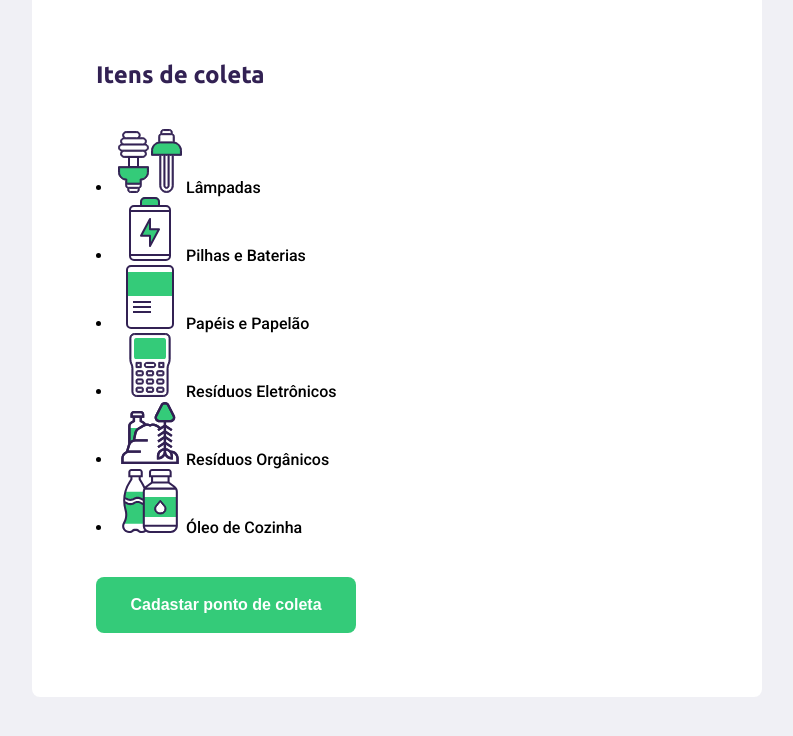
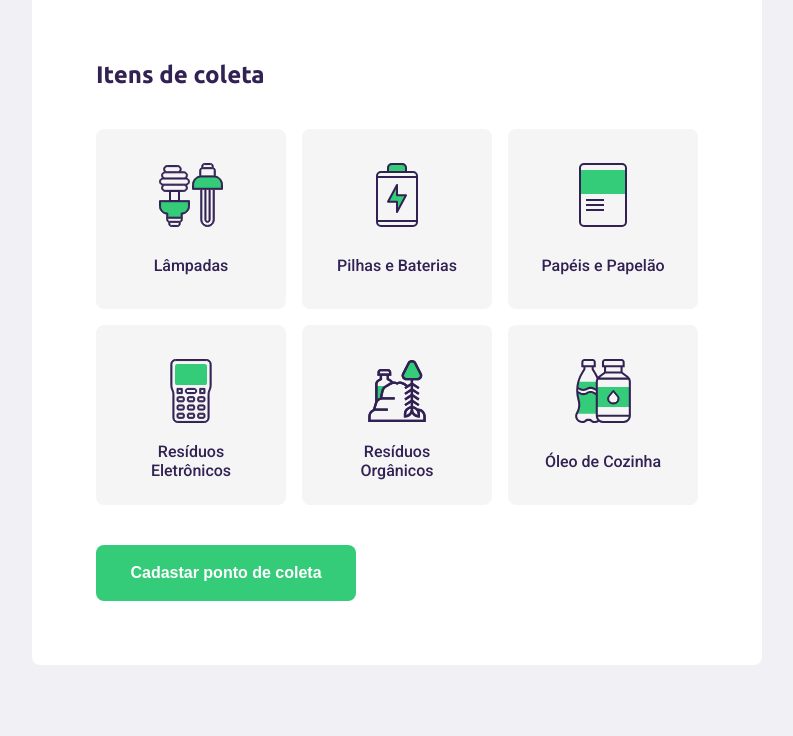
Before and after one commit to SrWess/NextLevelWeek, a plain HTML site: page create-point.html in a window 1280 px wide. Shown: the part 706-1442 px from the top of the page, without its empty margins (243-1036 px from the left). Drawn offline with Linux system fonts and the light colour scheme; no server answers.

Commit message:
Estilização itens de coleta

```diff
--- a/styles/create-point.css
+++ b/styles/create-point.css
@@ -108,3 +108,53 @@ form button {
 form button:hover {
   background-color: #2fb86e;
 }
+
+/*Estilização Itens de coleta*/
+.items-grid {
+  /*Utilizando grid para construir 3 colunas e 2 linhas*/
+  display: grid;
+  /*Construindo 3 columas de forma flexivel
+  1fr fará calculo para sempre encaixar 3 colunas no local*/
+  grid-template-columns: 1fr 1fr 1fr;
+  /*Espacamento entre elementos*/
+  gap: 16px;
+}
+
+.items-grid li {
+  background-color: #F5F5F5;
+  list-style: none;
+  border: 2px solid #F5F5F5;
+  border-radius: 8px;
+  height: 180px;
+  /*  32px topo - 24px laterais - 16px baixo*/
+  padding: 32px 24px 16px;
+  /*Alinhamento*/
+  display: flex;
+  flex-direction: column;
+  align-items: center;
+  /*De acordo com o fluxo coloca elemento de cima pra baixo*/
+  justify-content: space-between;
+  text-align: center;
+  cursor: pointer;
+}
+
+.items-grid li span {
+  /*Realizando preenchimento automático*/
+  flex: 1;
+  display: flex;
+  align-items: center;
+  color: var(--title-color);
+  margin-top: 12px;
+}
+
+/*Procurando li que possui classe selected*/
+.items-grid li.selected {
+  background: #e1faec;
+  border: 2px solid #34cb79;
+}
+
+.items-grid li img,
+.items-grid li span {
+  /*Retirando eventos de pointer*/
+  pointer-events: none;
+}
```
